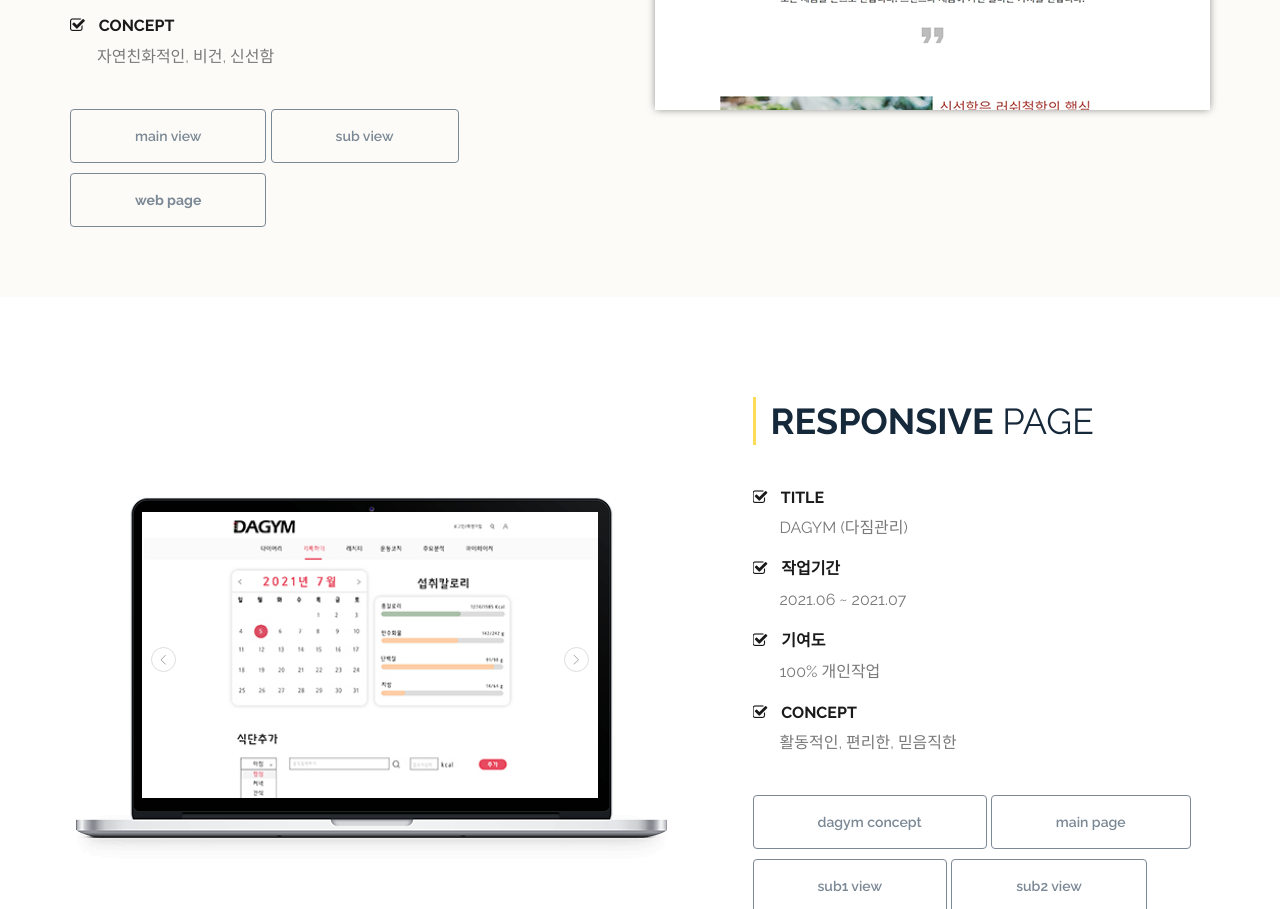
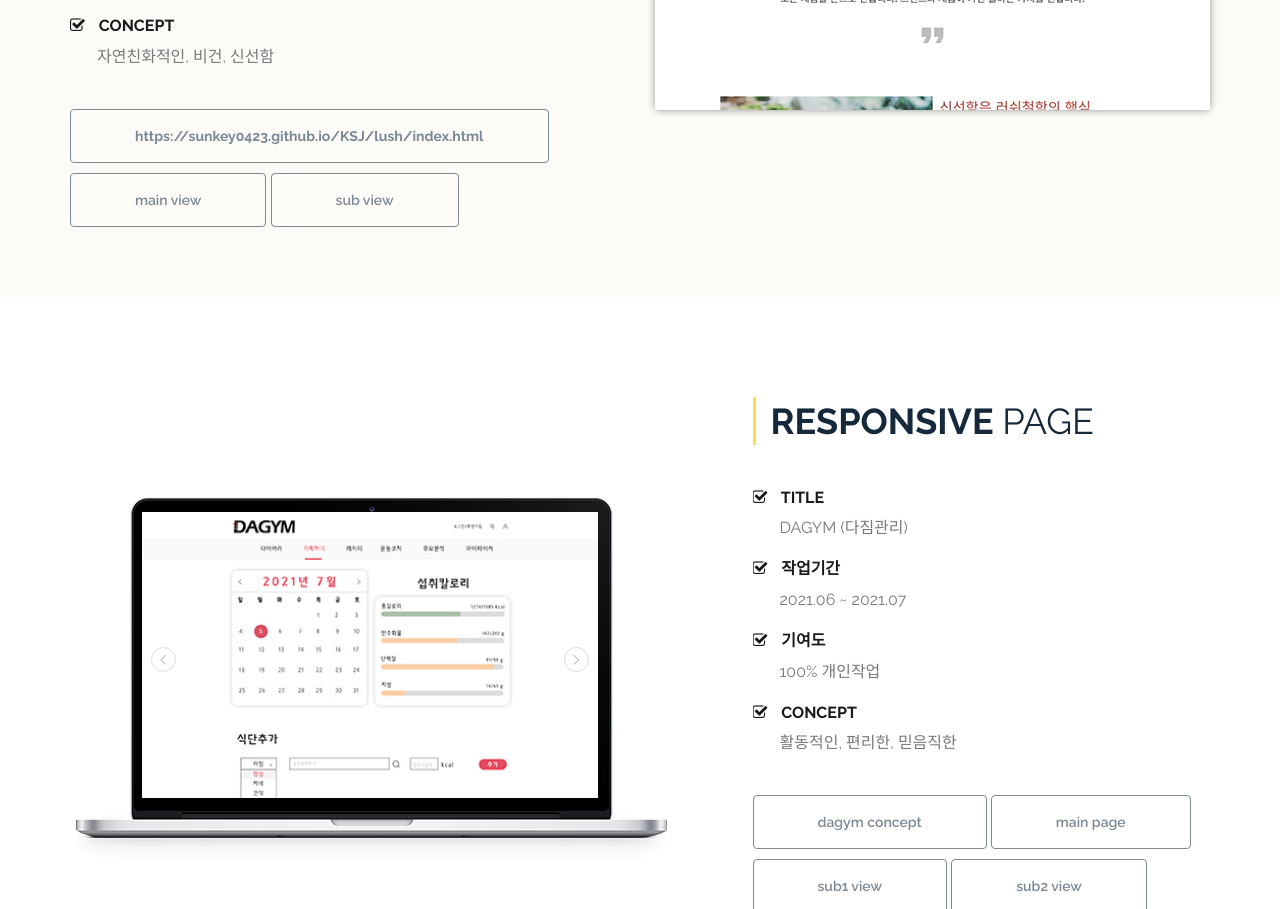
Before and after one commit to sunkey0423/KSJ, a plain HTML site: page index.html in a window 1280 px wide. Shown: the part 2720-3629 px from the top of the page. Drawn offline with nearby package versions, Linux system fonts and the light colour scheme; animation ran at ten frames a second; files whose address does not match are found by name; a web font is replaced by a local one.

Commit message:
2108241400

```diff
--- a/index.html
+++ b/index.html
@@ -273,10 +273,10 @@
                                             <h6><i class="fa fa-check-square-o"></i> CONCEPT</h6>
                                             <p>자연친화적인, 비건, 신선함 </p>
                                         </div>
+                                        <a href="lush/index.html" class="btn btn-default m-top-40" target="_blank"> <strong>https://sunkey0423.github.io/KSJ/lush/index.html</strong></a>
+                                        <a href="assets/works/lush_main.jpg" class="btn btn-default popup-img m-top-10">main view</a>
+                                        <a href="assets/works/lush_sub.jpg" class="btn btn-default popup-img m-top-10">sub view</a>
 
-                                        <a href="assets/works/lush_main.jpg" class="btn btn-default popup-img m-top-40">main view</a>
-                                        <a href="assets/works/lush_sub.jpg" class="btn btn-default popup-img m-top-40">sub view</a>
-                                        <a href="lush/index.html" class="btn btn-default m-top-10" target="_blank"> <strong>web page</strong></a>
                                     </div>
                                 </div>
                             </div>
```
